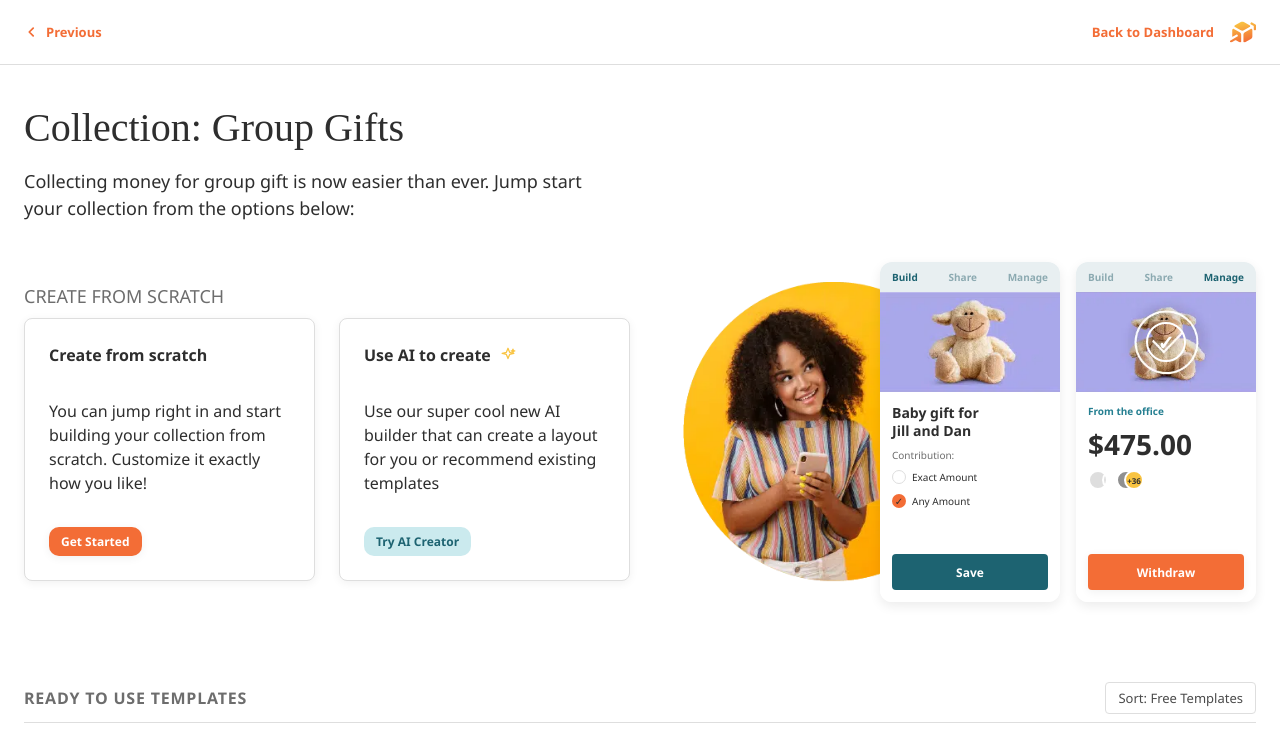
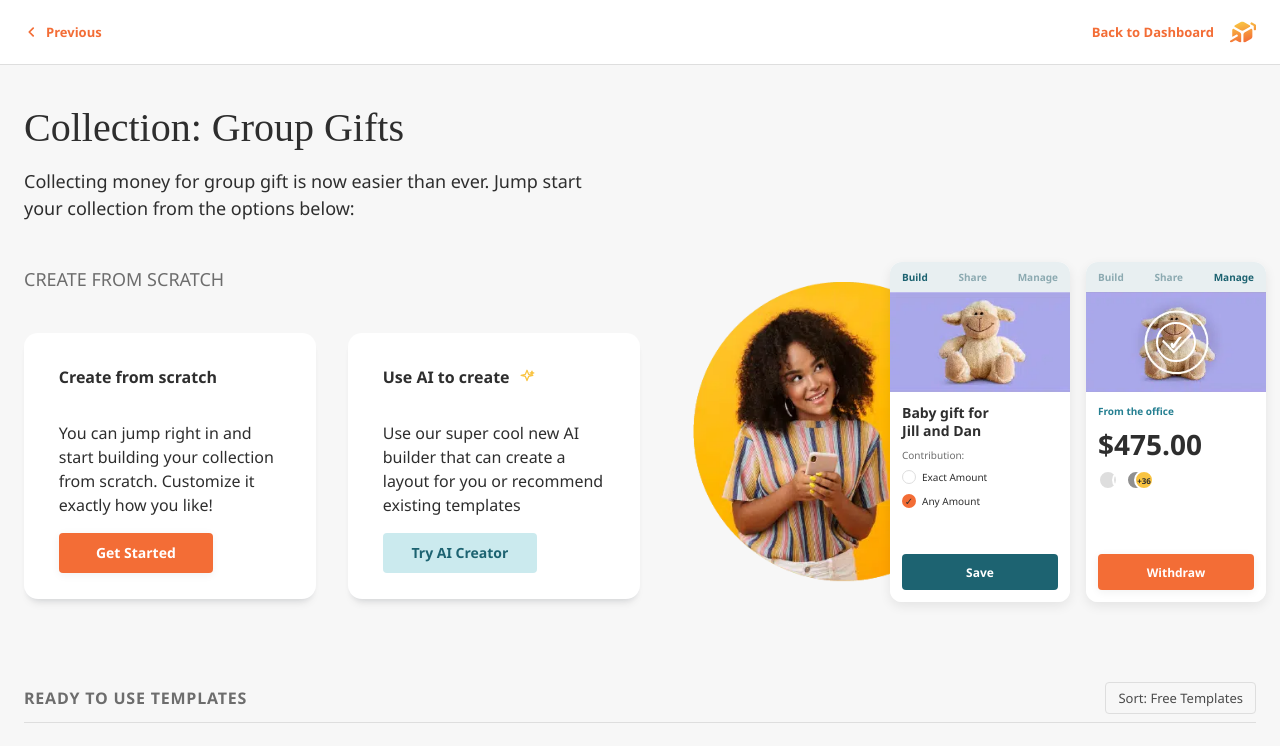
Before and after one commit to Jay98patel/Weekend-Project-AI-Assisted-Collection, a React (Vite) app: page /collections/group-gifts in a window 1280 px wide. Shown: the top 746 px of the page. Built offline with nearby package versions, Linux system fonts and the light colour scheme.

Commit message:
feat:  group gifts page styling, group gifts component, design assets, and project requirements.

```diff
--- a/src/features/dashboard/DashboardPage.module.css
+++ b/src/features/dashboard/DashboardPage.module.css
@@ -1,6 +1,6 @@
 .page {
   min-height: 100vh;
-  background-color: var(--color-white);
+  background-color: var(--color-grey-100);
 }
 
 .main {
--- a/src/features/group-gifts/GroupGiftsPage.module.css
+++ b/src/features/group-gifts/GroupGiftsPage.module.css
@@ -1,6 +1,6 @@
 .page {
   min-height: 100vh;
-  background-color: var(--color-white);
+  background-color: var(--color-grey-100);
 }
 
 .main {
@@ -20,7 +20,7 @@
   line-height: 45px;
   color: var(--color-grey-800);
   margin: 0 0 var(--space-4);
-  /* Removed underline */
+
 }
 
 .header p {
@@ -54,29 +54,28 @@
   line-height: 150%;
   color: var(--color-grey-600);
   text-transform: uppercase;
-  margin-bottom: -16px;
+  margin-bottom: var(--space-4);
 }
 
 
 
 .createCards {
   display: flex;
-  gap: var(--space-6);
-
+  gap: var(--space-7);
 }
 
 .createCard {
   background: var(--color-white);
-  border: 1px solid var(--color-grey-300);
-  border-radius: 8px;
-  padding: var(--space-6);
-  flex: 1;
+  border-radius: 14px;
+  padding: 32.65px 34.76px;
+  width: 292px;
+  height: 266px;
+  flex: 0 0 auto;
   display: flex;
   flex-direction: column;
   gap: var(--space-4);
-  box-shadow: var(--shadow-sm);
+  box-shadow: 0px 4px 6px -4px rgba(24, 39, 75, 0.12), 0px 8px 8px -4px rgba(0, 0, 0, 0.08);
   align-items: flex-start;
-  min-height: 240px;
 }
 
 .createCard h3 {
@@ -97,6 +96,7 @@
   font-style: normal;
   font-weight: 400;
   font-size: 16px;
+  margin-bottom: 0;
   line-height: 24px;
   color: var(--color-grey-800);
   flex: 1;
@@ -107,10 +107,35 @@
   display: inline-flex;
 }
 
+.tryAiButton,
+.getStartedButton {
+  display: flex !important;
+  flex-direction: row;
+  justify-content: center;
+  align-items: center;
+  padding: 8px 20px;
+  gap: 8px;
+  width: 154.26px;
+  height: 39.55px;
+  border-radius: 4px;
+  border: none;
+  font-family: var(--font-body);
+  font-weight: 600;
+  font-size: 14px;
+  cursor: pointer;
+  flex: none;
+  order: 2;
+  flex-grow: 0;
+}
+
 .tryAiButton {
   background-color: var(--color-teal-200);
   color: var(--color-teal-700);
-  border: none;
+}
+
+.getStartedButton {
+  background-color: var(--color-orange-500);
+  color: var(--color-white);
 }
 
 .previewStack {
--- a/src/features/group-gifts/GroupGiftsPage.tsx
+++ b/src/features/group-gifts/GroupGiftsPage.tsx
@@ -62,7 +62,7 @@ const GroupGiftsPage = () => {
                     You can jump right in and start building your collection from scratch.
                     Customize it exactly how you like!
                   </p>
-                  <Button variant="primary" size="sm">Get Started</Button>
+                  <Button variant="primary" size="sm" className={styles.getStartedButton}>Get Started</Button>
                 </div>
                 <div className={styles.createCard}>
                   <h3>
--- a/src/styles/global.css
+++ b/src/styles/global.css
@@ -28,7 +28,7 @@ body {
 body {
   font-family: var(--font-body);
   color: var(--color-grey-800);
-  background-color: var(--color-white);
+  background-color: var(--color-grey-100);
   text-rendering: optimizeLegibility;
   -webkit-font-smoothing: antialiased;
 }
```
Also changed, not shown: src/styles/tokens.css (+5 -5 lines).
